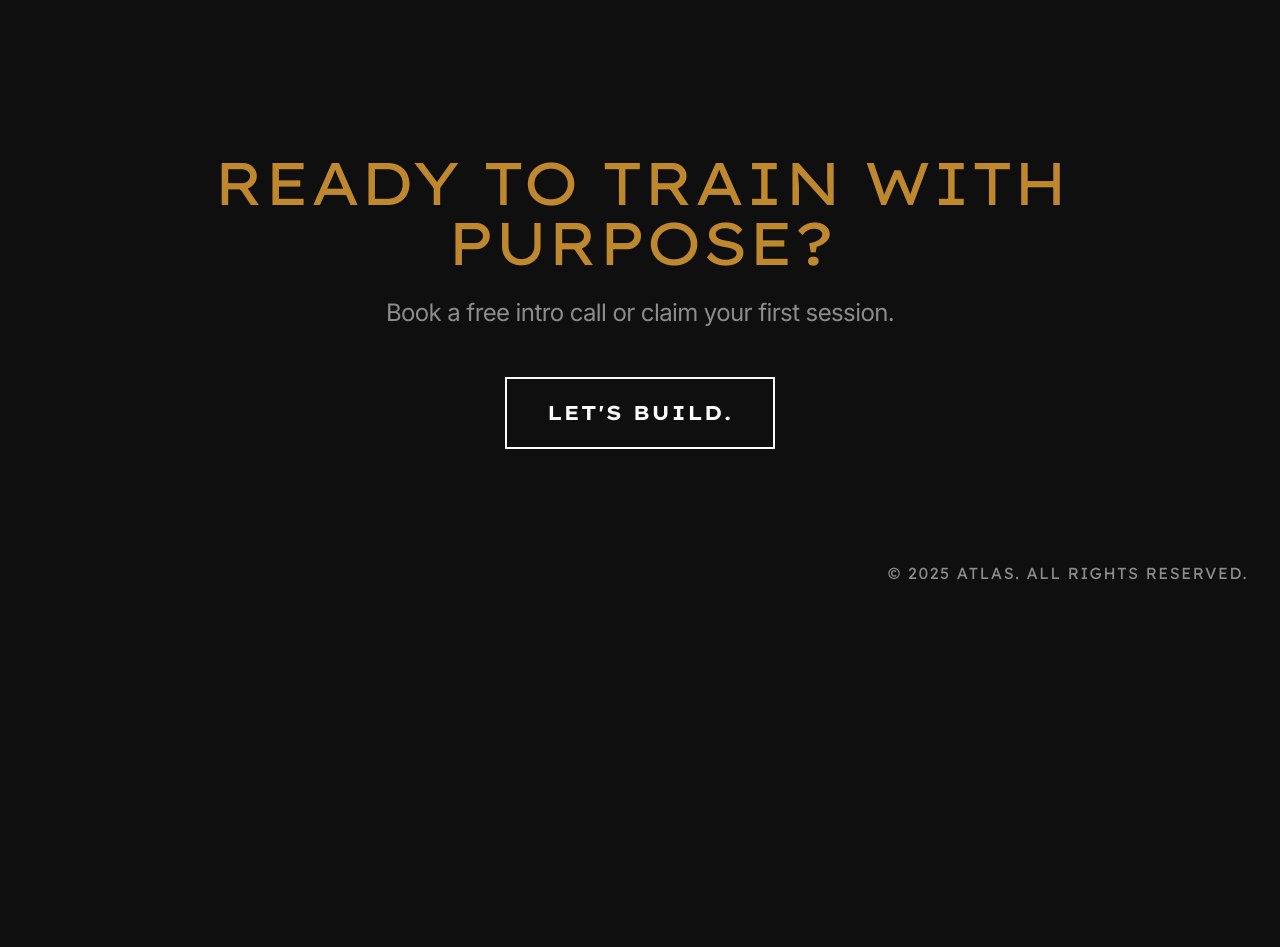
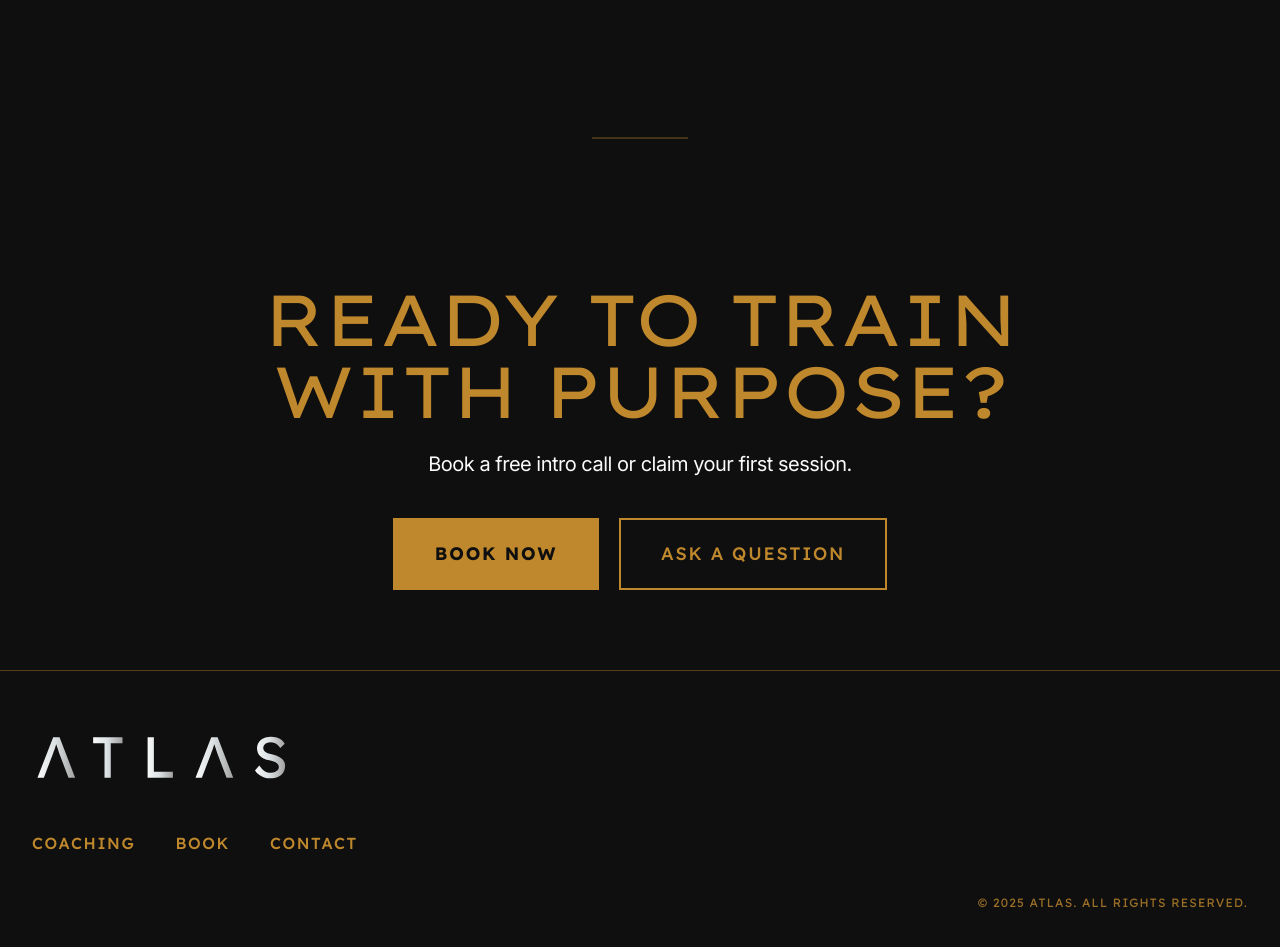
Before and after one commit to jaycee808/atlas, a Next.js app: page / in a window 1280 px wide. Shown: the part 3080-4027 px from the top of the page. Before the commit the page ends 3697 px from the top, so only its background shows below. Built offline with nearby package versions, Linux system fonts and the light colour scheme; a web font is replaced by a local one.

Commit message:
redesigned footer and home page CTA section

```diff
--- a/src/app/components/Footer.jsx
+++ b/src/app/components/Footer.jsx
@@ -1,9 +1,52 @@
+import Image from "next/image";
+import Link from "next/link";
+
 export default function Footer() {
+    const year = new Date().getFullYear();
+
     return (
-        <footer className="font-lexend px-8 text-center text-sm md:text-base py-8 text-[var(--mid-gray)] tracking-widest uppercase">
-        <div className="text-center md:text-right">
-            © {new Date().getFullYear()} Atlas. All Rights Reserved.
+        <footer className="bg-[var(--dark)] text-[var(--gold)] font-lexend">
+        {/* Section Divider */}
+        <div className="h-px w-full bg-[var(--gold)]/40" aria-hidden="true" />
+
+        <div className="max-w-7xl mx-auto px-8 py-14">
+            {/* Logo */}
+            <div className="flex items-center justify-center md:justify-start">
+            <Image
+                src="/atlas-logo.svg"
+                alt="Atlas"
+                width={260}
+                height={76}
+                priority
+                className="w-auto h-14 md:h-16"
+            />
+            </div>
+
+            {/* Navlinks */}
+            <nav aria-label="Footer" className="mt-10">
+            <ul className="flex flex-wrap items-center justify-center md:justify-start gap-6 md:gap-10 uppercase tracking-widest text-sm md:text-base font-medium">
+                {[
+                { href: "/coaching", label: "Coaching" },
+                { href: "/book", label: "Book" },
+                { href: "/contact", label: "Contact" },
+                ].map((item) => (
+                <li key={item.href}>
+                    <Link
+                    href={item.href}
+                    className="hover:opacity-80 transition-opacity focus:outline-none focus-visible:ring-2 focus-visible:ring-[var(--gold)]/60 focus-visible:ring-offset-2 focus-visible:ring-offset-[var(--dark)]"
+                    >
+                    {item.label}
+                    </Link>
+                </li>
+                ))}
+            </ul>
+            </nav>
+
+            {/* Copyright */}
+            <div className="mt-10 text-center md:text-right uppercase tracking-widest text-xs opacity-80">
+            © {year} Atlas. All Rights Reserved.
+            </div>
         </div>
         </footer>
-    )
+    );
 }
--- a/src/app/page.jsx
+++ b/src/app/page.jsx
@@ -180,19 +180,39 @@ export default function Home() {
       </div>
     </section>
 
-    {/* Final CTA */}
-    <section className="text-center py-20 px-6 md:px-12 space-y-6">
-      <h2 className="text-4xl md:text-6xl font-lexend-giga uppercase text-[var(--gold)] tracking-tight">
-          Ready to train with Purpose?
-      </h2>
-      <p className="text-xl md:text-2xl font-inter tracking-tight text-[var(--mid-gray)]">
+    {/* Section Divider */}
+    <hr className="w-24 border-t-2 border-[var(--gold)] mx-auto my-16 opacity-30" />
+
+    <section className="bg-[var(--dark)] text-[var(--gold)] font-lexend">
+      <div className="max-w-4xl mx-auto px-8 py-20 text-center">
+        {/* Final CTA */}
+        <h2 className="uppercase tracking-tight text-4xl md:text-6xl lg:text-7xl font-lexend-giga">
+          Ready to train with purpose?
+        </h2>
+
+        <p className="mt-6 text-[var(--light)] text-lg md:text-xl leading-snug tracking-tight font-inter max-w-2xl mx-auto">
           Book a free intro call or claim your first session.
-      </p>
-      <Link href="/book">
-          <button className="mt-6 border-2 border-[var(--white)] bg-[var(--dark-transparent)] px-10 py-5 text-lg md:text-xl font-lexend-giga font-bold uppercase tracking-wider text-[var(--white)] hover:bg-[var(--black)] hover:text-[var(--white)] hover:scale-105 transition-all duration-300">
-            Let's Build.
-          </button>
-      </Link>
+        </p>
+
+        {/* CTA - Buttons */}
+        <div className="mt-10 flex flex-col sm:flex-row justify-center gap-5">
+          {/* Primary: Book */}
+          <Link
+            href="/book"
+            className="inline-flex items-center justify-center border-2 border-[var(--gold)] bg-[var(--gold)] text-[var(--dark)] px-10 py-5 uppercase tracking-widest text-base md:text-lg font-bold hover:opacity-90 focus:outline-none focus-visible:ring-2 focus-visible:ring-[var(--gold)]/70 focus-visible:ring-offset-2 focus-visible:ring-offset-[var(--dark)]"
+          >
+            Book Now
+          </Link>
+
+          {/* Secondary: Contact */}
+          <Link
+            href="/contact"
+            className="inline-flex items-center justify-center border-2 border-[var(--gold)] bg-transparent text-[var(--gold)] px-10 py-5 uppercase tracking-widest text-base md:text-lg font-medium hover:bg-[var(--gold)] hover:text-[var(--dark)] transition-colors focus:outline-none focus-visible:ring-2 focus-visible:ring-[var(--gold)]/70 focus-visible:ring-offset-2 focus-visible:ring-offset-[var(--dark)]"
+          >
+            Ask a Question
+          </Link>
+        </div>
+      </div>
     </section>
     </main>
   )
```
Also changed, not shown: public/atlas-logo-dark.svg (added).
